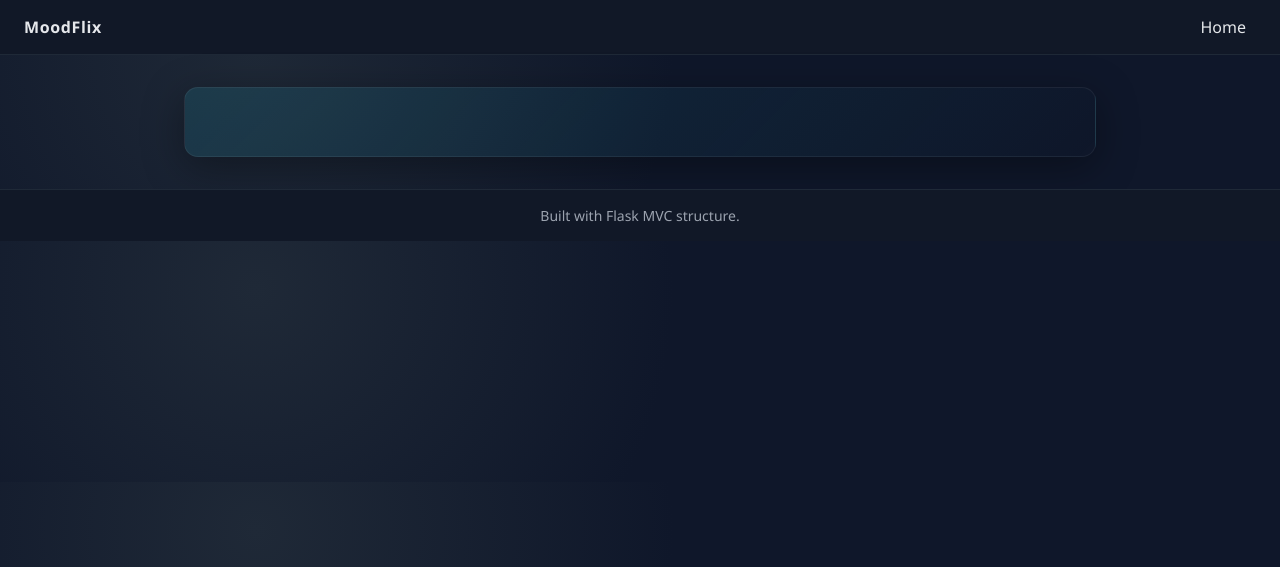
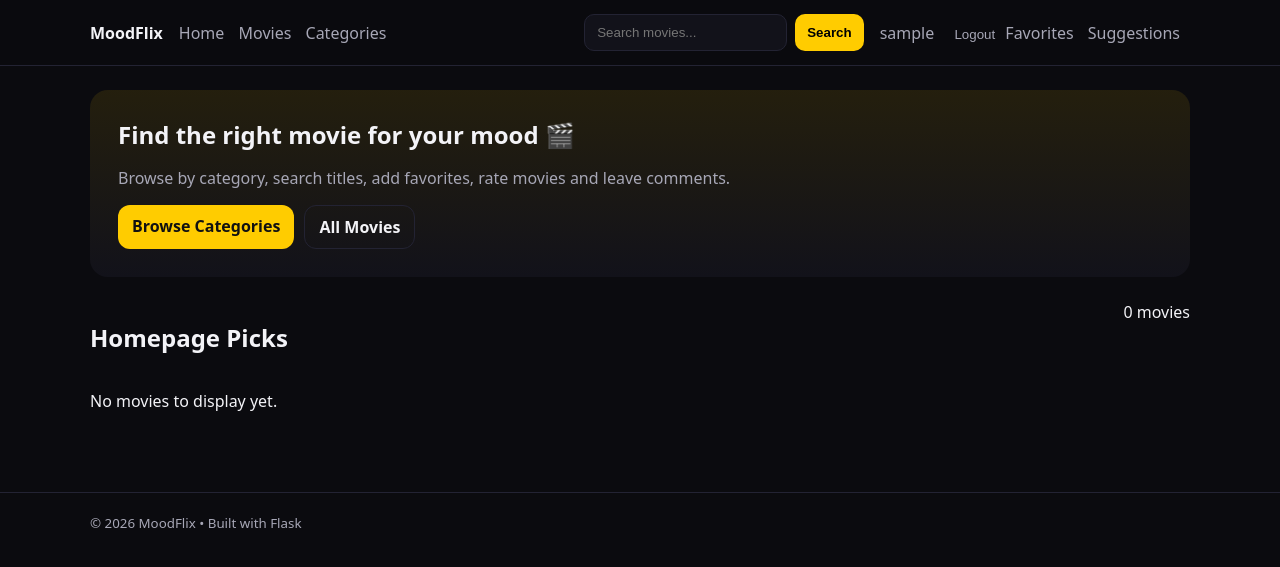
Before and after one commit to Betulcoklu/MoodFlix, a Flask app: template app/views/templates/home.html in a window 1280 px wide. Shown: the top 567 px of the page. Run offline with Flask 3, Linux system fonts and the light colour scheme; the template is opened without the code that fills it, so the values that code supplies are empty; the visitor is signed in with stand-in values (Sample User, id 1).

Commit message:
base html

```diff
--- a/app/__init__.py
+++ b/app/__init__.py
@@ -15,10 +15,12 @@ from app.controllers.admin_controller import admin_bp
 
 def create_app(config_object: str | object = "app.config.Config") -> Flask:
     """Application factory for the Flask app configured for MVC layout."""
+    base_dir = os.path.dirname(os.path.abspath(__file__))
+
     app = Flask(
         __name__,
-        template_folder=os.path.join("app", "views", "templates"),
-        static_folder=os.path.join("app", "views", "static"),
+        template_folder=os.path.join(base_dir, "views", "templates"),
+        static_folder=os.path.join(base_dir, "views", "static"),
     )
 
     # Load config
--- a/app/static/css/main.css
+++ /dev/null
@@ -1,80 +0,0 @@
-:root {
-  --bg: #0f172a;
-  --surface: #111827;
-  --text: #e5e7eb;
-  --muted: #9ca3af;
-  --accent: #22d3ee;
-}
-
-* {
-  box-sizing: border-box;
-}
-
-body {
-  margin: 0;
-  font-family: "Segoe UI", "Helvetica Neue", Arial, sans-serif;
-  background: radial-gradient(circle at 20% 20%, #1f2937 0, #0f172a 40%);
-  color: var(--text);
-}
-
-.site-header,
-.site-footer {
-  display: flex;
-  justify-content: space-between;
-  align-items: center;
-  padding: 16px 24px;
-  background: var(--surface);
-  border-bottom: 1px solid #1f2937;
-}
-
-.site-footer {
-  border-top: 1px solid #1f2937;
-  border-bottom: none;
-  justify-content: center;
-  font-size: 14px;
-  color: var(--muted);
-}
-
-.brand {
-  font-weight: 700;
-  letter-spacing: 0.04em;
-}
-
-.nav-links a {
-  color: var(--text);
-  text-decoration: none;
-  margin-left: 12px;
-  padding: 6px 10px;
-  border-radius: 6px;
-  transition: background 0.2s ease, color 0.2s ease;
-}
-
-.nav-links a:hover {
-  background: rgba(255, 255, 255, 0.06);
-  color: var(--accent);
-}
-
-.page {
-  padding: 32px 24px;
-  max-width: 960px;
-  margin: 0 auto;
-}
-
-.hero {
-  background: linear-gradient(135deg, rgba(34, 211, 238, 0.12), rgba(255, 255, 255, 0));
-  border: 1px solid rgba(255, 255, 255, 0.06);
-  border-radius: 14px;
-  padding: 28px;
-  box-shadow: 0 10px 40px rgba(0, 0, 0, 0.35);
-}
-
-.hero h1 {
-  margin: 0 0 12px;
-  font-size: 32px;
-}
-
-.hero p {
-  margin: 0;
-  color: var(--muted);
-  line-height: 1.6;
-}
--- /dev/null
+++ b/app/views/static/css/style.css
@@ -0,0 +1,187 @@
+:root {
+  --bg: #0b0b0f;
+  --panel: #12121a;
+  --text: #f3f3f7;
+  --muted: #a7a7b6;
+  --line: #232333;
+  --accent: #ffcc00;
+}
+
+* {
+  box-sizing: border-box;
+}
+
+body {
+  margin: 0;
+  font-family: system-ui, -apple-system, Segoe UI, Roboto, Arial;
+  background: var(--bg);
+  color: var(--text);
+}
+
+.container {
+  width: min(1100px, 92%);
+  margin: 0 auto;
+}
+
+.navbar {
+  position: sticky;
+  top: 0;
+  background: rgba(11, 11, 15, 0.9);
+  border-bottom: 1px solid var(--line);
+}
+
+.nav-inner {
+  display: flex;
+  align-items: center;
+  gap: 16px;
+  padding: 14px 0;
+}
+
+.brand {
+  font-weight: 700;
+  text-decoration: none;
+  color: var(--text);
+}
+
+.nav-links a,
+.nav-auth a {
+  color: var(--muted);
+  text-decoration: none;
+  margin-right: 10px;
+}
+
+.nav-links a:hover,
+.nav-auth a:hover {
+  color: var(--text);
+}
+
+.nav-search {
+  margin-left: auto;
+  display: flex;
+  gap: 8px;
+}
+
+.nav-search input {
+  padding: 10px 12px;
+  border-radius: 10px;
+  border: 1px solid var(--line);
+  background: var(--panel);
+  color: var(--text);
+}
+
+.nav-search button {
+  padding: 10px 12px;
+  border-radius: 10px;
+  border: none;
+  background: var(--accent);
+  font-weight: 700;
+  cursor: pointer;
+}
+
+.page {
+  padding: 24px 0;
+}
+
+.hero {
+  padding: 28px;
+  border-radius: 18px;
+  background: linear-gradient(
+    180deg,
+    rgba(255, 204, 0, 0.1),
+    var(--panel)
+  );
+}
+
+.hero h1 {
+  margin: 0 0 10px;
+}
+
+.hero p {
+  color: var(--muted);
+}
+
+.hero-actions {
+  margin-top: 16px;
+  display: flex;
+  gap: 10px;
+}
+
+.btn {
+  padding: 10px 14px;
+  border-radius: 12px;
+  background: var(--accent);
+  color: #111;
+  text-decoration: none;
+  font-weight: 700;
+}
+
+.btn.ghost {
+  background: transparent;
+  border: 1px solid var(--line);
+  color: var(--text);
+}
+
+.section {
+  margin-top: 24px;
+}
+
+.section-head {
+  display: flex;
+  justify-content: space-between;
+  margin-bottom: 12px;
+}
+
+.grid {
+  display: grid;
+  grid-template-columns: repeat(4, 1fr);
+  gap: 12px;
+}
+
+.card {
+  background: var(--panel);
+  border: 1px solid var(--line);
+  border-radius: 16px;
+  overflow: hidden;
+  text-decoration: none;
+  color: inherit;
+}
+
+.poster {
+  height: 220px;
+  background: #000;
+}
+
+.poster img {
+  width: 100%;
+  height: 100%;
+  object-fit: cover;
+}
+
+.card-body {
+  padding: 12px;
+}
+
+.badge {
+  font-size: 12px;
+  border: 1px solid var(--line);
+  padding: 4px 8px;
+  border-radius: 999px;
+}
+
+.footer {
+  border-top: 1px solid var(--line);
+  padding: 18px 0;
+  margin-top: 40px;
+  color: var(--muted);
+}
+
+.inline {
+  display: inline;
+}
+
+.link-btn {
+  background: none;
+  border: none;
+  color: var(--muted);
+  cursor: pointer;
+}
--- a/app/views/templates/base.html
+++ b/app/views/templates/base.html
@@ -4,18 +4,91 @@
   <meta charset="utf-8" />
   <meta name="viewport" content="width=device-width, initial-scale=1" />
   <title>{% block title %}MoodFlix{% endblock %}</title>
-    <link rel="stylesheet" href="{{ url_for('static', filename='css/main.css') }}" />
+
+  <!-- Main CSS -->
+  <link rel="stylesheet" href="{{ url_for('static', filename='css/style.css') }}">
+
+  <!-- Main JS (later) -->
+  <script defer src="{{ url_for('static', filename='js/main.js') }}"></script>
 </head>
+
 <body>
-    <header class="site-header">
-      <div class="brand">MoodFlix</div>
+  <!-- NAVBAR -->
+  <header class="navbar">
+    <div class="container nav-inner">
+      <a href="{{ url_for('home.index') }}" class="brand">MoodFlix</a>
+
       <nav class="nav-links">
-        <a href="/">Home</a>
+        <a href="{{ url_for('home.index') }}">Home</a>
+        <a href="{{ url_for('movie.list_movies') }}">Movies</a>
+        <a href="{{ url_for('movie.list_categories') }}">Categories</a>
       </nav>
+
+      <!-- SEARCH -->
+      <form
+        class="nav-search"
+        method="GET"
+        action="{{ url_for('home.search_movies') }}"
+      >
+        <input
+          type="text"
+          name="q"
+          placeholder="Search movies..."
+          value="{{ request.args.get('q', '') }}"
+        />
+        <button type="submit">Search</button>
+      </form>
+
+      <!-- AUTH -->
+      <div class="nav-auth">
+        {% if current_user.is_authenticated %}
+          <a href="{{ url_for('auth.profile', user_id=current_user.id) }}">
+            {{ current_user.username }}
+          </a>
+
+          <form
+            action="{{ url_for('auth.logout') }}"
+            method="POST"
+            class="inline"
+          >
+            <button type="submit" class="link-btn">Logout</button>
+          </form>
+
+          <a href="{{ url_for('favorite.list_favorites') }}">Favorites</a>
+          <a href="{{ url_for('suggestion.list_suggestions') }}">Suggestions</a>
+
+          {% if current_user.role == 'admin' %}
+            <a href="{{ url_for('admin.admin_home') }}">Admin</a>
+          {% endif %}
+        {% else %}
+          <a href="{{ url_for('auth.login') }}">Login</a>
+          <a href="{{ url_for('auth.register') }}" class="primary">Register</a>
+        {% endif %}
+      </div>
+    </div>
   </header>
-    <main class="page">
+
+  <!-- PAGE CONTENT -->
+  <main class="container page">
+    <!-- FLASH MESSAGES -->
+    {% with messages = get_flashed_messages(with_categories=True) %}
+      {% if messages %}
+        <div class="flash-wrap">
+          {% for category, message in messages %}
+            <div class="flash flash-{{ category }}">{{ message }}</div>
+          {% endfor %}
+        </div>
+      {% endif %}
+    {% endwith %}
+
     {% block content %}{% endblock %}
   </main>
-    <footer class="site-footer">Built with Flask MVC structure.</footer>
+
+  <!-- FOOTER -->
+  <footer class="footer">
+    <div class="container">
+      <small>© 2026 MoodFlix • Built with Flask</small>
+    </div>
+  </footer>
 </body>
 </html>
--- a/app/views/templates/home.html
+++ b/app/views/templates/home.html
@@ -3,8 +3,67 @@
 {% block title %}Home | MoodFlix{% endblock %}
 
 {% block content %}
-<section class="hero">
-  <h1>{{ title }}</h1>
-  <p>{{ message }}</p>
-</section>
+  <!-- HERO -->
+  <section class="hero">
+    <h1>Find the right movie for your mood 🎬</h1>
+    <p>
+      Browse by category, search titles, add favorites,
+      rate movies and leave comments.
+    </p>
+
+    <div class="hero-actions">
+      <a href="{{ url_for('movie.list_categories') }}" class="btn">
+        Browse Categories
+      </a>
+      <a href="{{ url_for('movie.list_movies') }}" class="btn ghost">
+        All Movies
+      </a>
+    </div>
+  </section>
+
+  <!-- MOVIES -->
+  <section class="section">
+    <div class="section-head">
+      <h2>Homepage Picks</h2>
+      <span class="muted">
+        {{ movies|length if movies else 0 }} movies
+      </span>
+    </div>
+
+    {% if movies %}
+      <div class="grid">
+        {% for movie in movies %}
+          <a
+            class="card"
+            href="{{ url_for('movie.movie_detail', movie_id=movie.id) }}"
+          >
+            <div class="poster">
+              <img
+                src="{{ movie.posterUrl or '' }}"
+                alt="{{ movie.title }}"
+                onerror="this.style.display='none'"
+              />
+            </div>
+
+            <div class="card-body">
+              <div class="card-top">
+                <h3 class="title">{{ movie.title }}</h3>
+                <span class="badge">
+                  {{ movie.imdbRating if movie.imdbRating else '-' }}
+                </span>
+              </div>
+
+              <div class="meta">
+                {{ movie.year if movie.year else '—' }}
+              </div>
+            </div>
+          </a>
+        {% endfor %}
+      </div>
+    {% else %}
+      <div class="empty">
+        <p>No movies to display yet.</p>
+      </div>
+    {% endif %}
+  </section>
 {% endblock %}
```
Also changed, not shown: instance/moodflix.db (added), 1 other file. Lines whose indentation alone changed are shown as unchanged.
